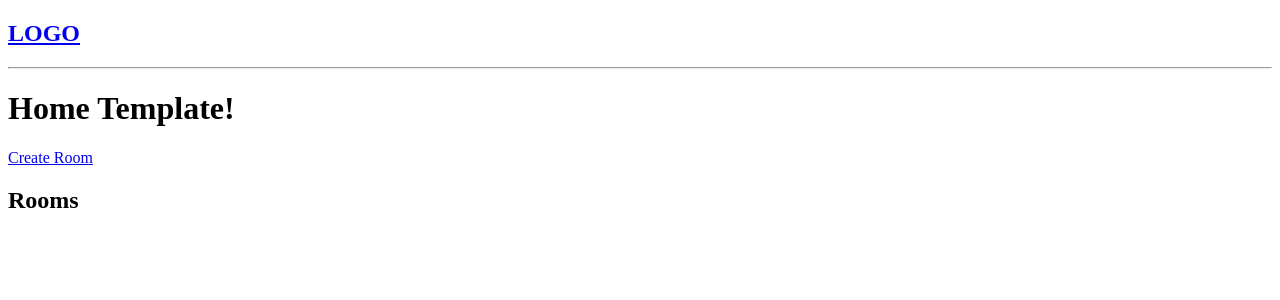
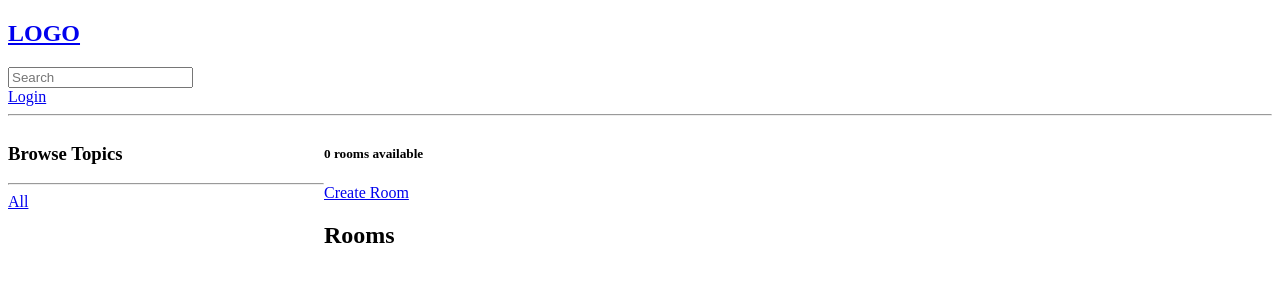
Before and after one commit to Adrian333Dev/Django-Project, a Django app: page / in a window 1280 px wide. Shown: the top 300 px of the page. Run offline with Django 4.2, Linux system fonts and the light colour scheme; data that the repository does not hold is empty.

Commit message:
User Authentication

```diff
--- a/base/templates/base/delete.html
+++ b/base/templates/base/delete.html
@@ -5,7 +5,7 @@
 <div>
   <form method="POST" action="">
     {% csrf_token %}
-    <h1>Are you sure you want to delete item : {{ item.name }} ?</h1>
+    <h1>Are you sure you want to delete item : {{ obj.name }} ?</h1>
     <a href="{{request.META.HTTP_REFERER}}">Cancel</a>
     <input type="submit" value="Confirm">
   </form>
--- a/base/templates/base/home.html
+++ b/base/templates/base/home.html
@@ -1,8 +1,32 @@
 {% extends 'main.html' %}
 
 {% block content %}
-<h1>Home Template!</h1>
+
+<style>
+  .home-container {
+    display: grid;
+    grid-template-columns: 1fr 3fr;
+  }
+
+</style>
+
+<div class="home-container">
   <div>
+    <h3>Browse Topics</h3>
+    <hr>
+
+    <div>
+      <a href="{% url 'home' %}">All</a>
+    </div>
+
+    {% for topic in topics %}
+    <div>
+      <a href="{% url 'home' %}?q={{topic.name}}">{{topic.name}}</a>
+    </div>
+    {% endfor %}
+  </div>
+  <div>
+    <h5>{{room_count}} rooms available</h5>
     <a href="{% url 'create-room' %}">Create Room</a>
     <div>
       <h2>Rooms</h2>
@@ -12,11 +36,14 @@
           <span>@{{ room.host.username }}</span>
           <a href="{% url 'room' room.id %}">{{room.id}} - {{ room.name}}</a>
           <small>{{ room.topic.name }}</small>
+          {% if user.is_authenticated and user == room.host %}
           <a href="{% url 'update-room' room.id %}">Update</a>
           <a href="{% url 'delete-room' room.id %}">Delete</a>
+          {% endif %}
         </li>
         {% endfor %}
       </ul>
     </div>
   </div>
+</div>
 {% endblock %}
--- a/base/urls.py
+++ b/base/urls.py
@@ -1,8 +1,12 @@
 from django.urls import path
-from .views import home, room, createRoom, updateRoom, deleteRoom
+from .views import home, room, createRoom, updateRoom, deleteRoom, loginPage, logoutUser, registerPage
 
 
 urlpatterns = [
+    path('login/', loginPage, name='login'),
+    path('logout/', logoutUser, name='logout'),
+    path('register/', registerPage, name='register'),
+
     path('', home, name='home'),
     path('room/<str:pk>/', room, name='room'),
     path('create-room/', createRoom, name='create-room'),
--- a/base/views.py
+++ b/base/views.py
@@ -1,20 +1,83 @@
-from django.shortcuts import render
-from django.shortcuts import redirect
-from .models import Room
+from django.shortcuts import render, redirect
+from django.http import HttpResponse
+from django.contrib import messages
+from django.db.models import Q
+from django.contrib.auth.models import User
+from django.contrib.auth import authenticate, login, logout
+from django.contrib.auth.decorators import login_required
+from django.contrib.auth.forms import UserCreationForm
+
+from .models import Room, Topic
 from .forms import RoomForm
+
 # Create your views here.
 
 
+def loginPage(req):
+    page = 'login'
+    if req.user.is_authenticated:
+        return redirect('home')
+    if req.method == 'POST':
+        username = req.POST.get('username').lower()
+        password = req.POST.get('password')
+
+        try:
+            user = User.objects.get(username=username)
+        except:
+            messages.error(req, 'User does not exist')
+
+        user = authenticate(req, username=username, password=password)
+
+        if user is not None:
+            login(req, user)
+            return redirect('home')
+        else:
+            messages.error(req, 'Username or password is incorrect')
+
+    context = {'page': page}
+    return render(req, 'base/login_register.html', context)
+
+
+def logoutUser(req):
+    logout(req)
+    return redirect('home')
+
+
+def registerPage(req):
+    form = UserCreationForm()
+
+    if req.method == 'POST':
+        form = UserCreationForm(req.POST)
+        if form.is_valid():
+            user = form.save(commit=False)
+            user.username = user.username.lower()
+            user.save()
+            login(req, user)
+            return redirect('home')
+        else:
+            messages.error(req, 'An error has occured during registration')
+
+    context = {'form': form}
+    return render(req, 'base/login_register.html', context)
+
+
 def home(req):
-    rooms = Room.objects.all()
-    return render(req, 'base/home.html', {'rooms': rooms})
+    q = req.GET.get('q') if req.GET.get('q') != None else ''
+    rooms = Room.objects.filter(
+        Q(topic__name__icontains=q) | Q(name__icontains=q))
+    topics = Topic.objects.all()
+    room_count = rooms.count()
+    context = {'rooms': rooms, 'topics': topics, 'room_count': room_count}
+    return render(req, 'base/home.html', context)
 
 
 def room(req, pk):
     room = Room.objects.get(id=pk)
-    return render(req, 'base/room.html', {'room': room})
+    context = {'room': room}
+    return render(req, 'base/room.html', context)
 
 
+@login_required(login_url='login')
 def createRoom(req):
     form = RoomForm()
     if req.method == 'POST':
@@ -26,9 +89,14 @@ def createRoom(req):
     return render(req, 'base/room_form.html', context)
 
 
+@login_required(login_url='login')
 def updateRoom(req, pk):
     room = Room.objects.get(id=pk)
     form = RoomForm(instance=room)
+
+    if req.user != room.host:
+        return HttpResponse('You are not allowed here')
+
     if req.method == 'POST':
         form = RoomForm(req.POST, instance=room)
         if form.is_valid():
@@ -38,10 +106,14 @@ def updateRoom(req, pk):
     return render(req, 'base/room_form.html', context)
 
 
+@login_required(login_url='login')
 def deleteRoom(req, pk):
     room = Room.objects.get(id=pk)
+
+    if req.user != room.host:
+        return HttpResponse('You are not allowed here')
+
     if req.method == 'POST':
         room.delete()
         return redirect('home')
-    context = {'item': room}
-    return render(req, 'base/delete.html', context)
+    return render(req, 'base/delete.html', {'obj': room})
--- a/templates/main.html
+++ b/templates/main.html
@@ -10,6 +10,15 @@
 
   <body>
     {% include 'navbar.html' %}
+
+    {% if messages %}
+    <ul class="messages">
+      {% for message in messages %}
+      <li>{{ message }}</li>
+      {% endfor %}
+    </ul>
+    {% endif %}
+
     {% block content %}
     {% endblock %}
   </body>
--- a/templates/navbar.html
+++ b/templates/navbar.html
@@ -2,5 +2,14 @@
   <a href="#">
     <h1>LOGO</h1>
   </a>
+  <form method="GET" action={% url 'home' %}>
+    <input type="text" name="q" placeholder="Search">
+  </form>
+
+  {% if user.is_authenticated %}
+  <a href="{% url 'logout' %}">Logout</a>
+  {% else %}
+  <a href="{% url 'login' %}">Login</a>
+  {% endif %}
 </nav>
 <hr>
```
Also changed, not shown: base/templates/base/login_register.html (added, +25 -0 lines). Lines whose indentation alone changed are shown as unchanged.
